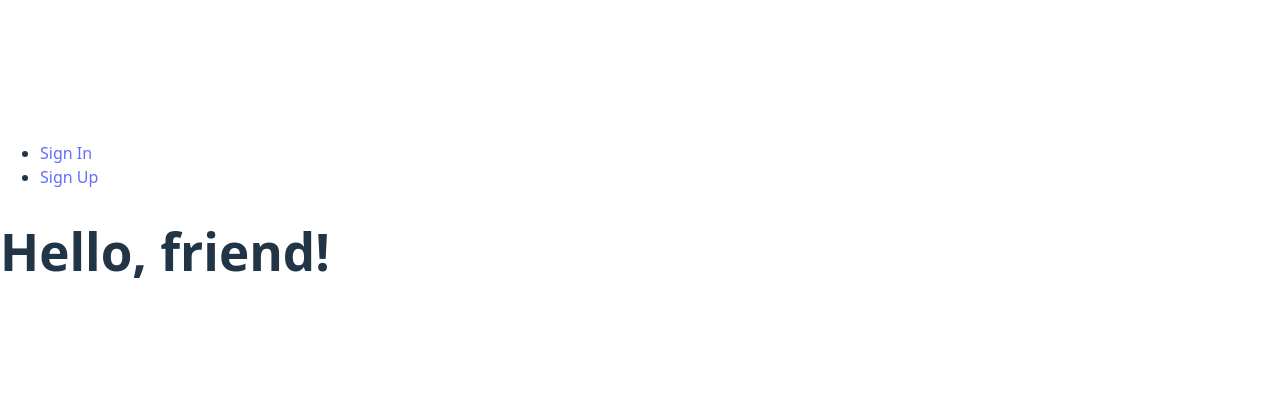
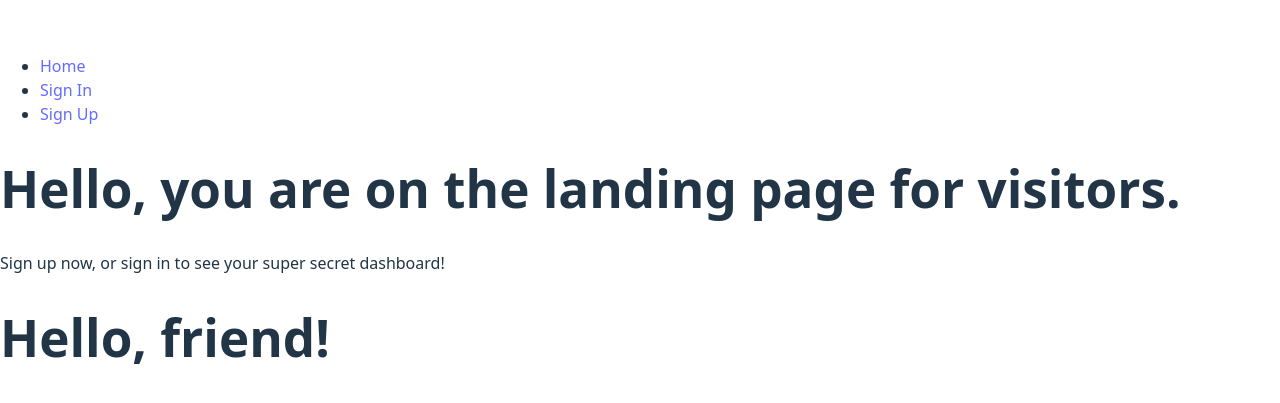
Before and after one commit to michaelmcbride113/react-jwt-auth-template, a React (Vite) app: page / in a window 1280 px wide. Shown: the part 181-584 px from the top of the page. Built offline with nearby package versions, Linux system fonts and the light colour scheme; no server answers.

Commit message:
conditionally render landing or dashboard

```diff
--- a/src/App.jsx
+++ b/src/App.jsx
@@ -1,16 +1,21 @@
+import { useContext } from 'react';
 import { Route, Routes } from 'react-router';
 
 import NavBar from './components/NavBar/NavBar';
 import SignUpForm from './components/SignUpForm/SignUpForm';
 import SignInForm from './components/SignInForm/SignInForm';
+import Landing from './components/Landing/Landing';
+import Dashboard from './components/Dashboard/Dashboard';
+import { UserContext } from './contexts/UserContext';
 
 const App = () => {
+  const { user } = useContext(UserContext)
 
   return (
     <>
       <NavBar />
       <Routes>
-        <Route path='/' element={<></>} />
+        <Route path='/' element={user ? <Dashboard /> : <Landing />} />
         <Route path='/sign-up' element={<SignUpForm />} />
         <Route path="/sign-in" element={<SignInForm />} />
       </Routes>
--- /dev/null
+++ b/src/components/Dashboard/Dashboard.jsx
@@ -0,0 +1,18 @@
+import { useContext } from 'react';
+
+import { UserContext } from '../../contexts/UserContext';
+
+const Dashboard = () => {
+  const { user } = useContext(UserContext);
+
+  return (
+    <main>
+      <h1>Welcome, {user.username}</h1>
+      <p>
+        This is the dashboard page where you can see a list of all the users.
+      </p>
+    </main>
+  );
+};
+
+export default Dashboard;
--- /dev/null
+++ b/src/components/Landing/Landing.jsx
@@ -0,0 +1,10 @@
+const Landing = () => {
+  return (
+    <main>
+      <h1>Hello, you are on the landing page for visitors.</h1>
+      <p>Sign up now, or sign in to see your super secret dashboard!</p>
+    </main>
+  );
+};
+
+export default Landing;
--- a/src/components/NavBar/NavBar.jsx
+++ b/src/components/NavBar/NavBar.jsx
@@ -16,10 +16,12 @@
       {user ?
         <ul>
           <li>Welcome, {user.username}</li>
-          <li><Link to ='/' onClick={handleSignOut}>Sign Out</Link></li>
+          <li><Link to='/'>Dashboard</Link></li>
+          <li><Link to='/' onClick={handleSignOut}>Sign Out</Link></li>
         </ul>
         :
         <ul>
+          <li><Link to='/'>Home</Link></li>
           <li><Link to='/sign-in'>Sign In</Link></li>
           <li><Link to='/sign-up'>Sign Up</Link></li>
         </ul>
```
